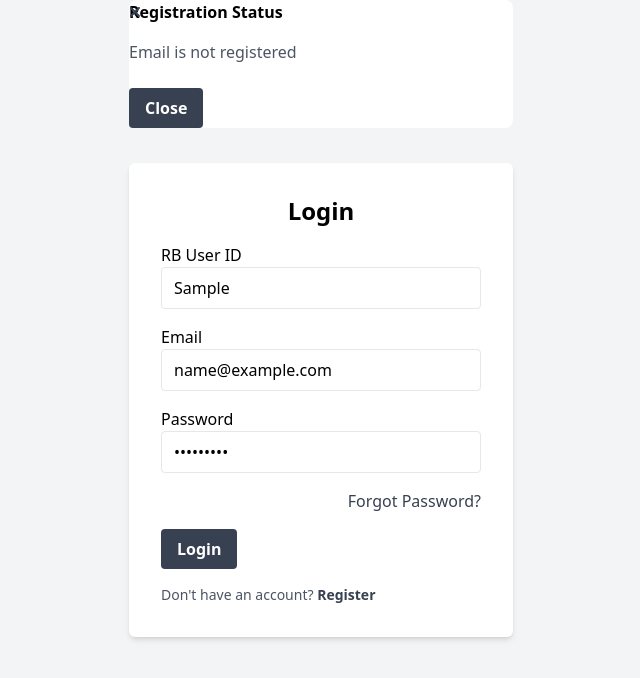
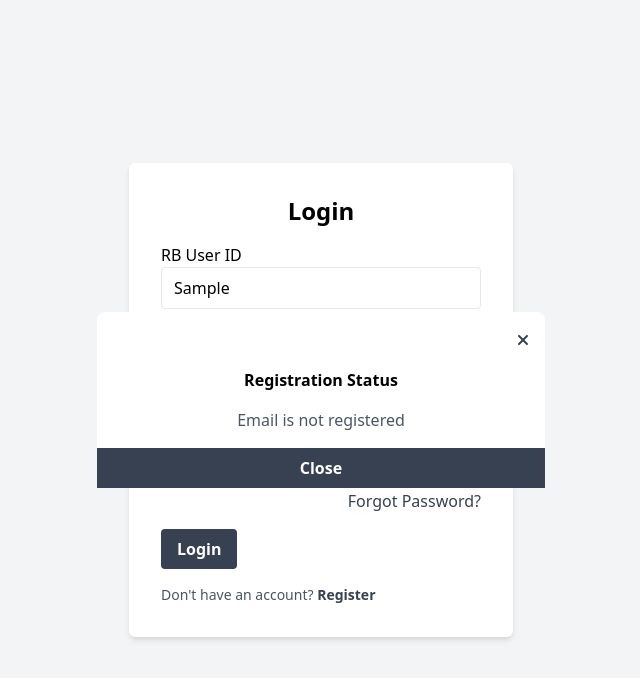
Before and after one commit to muhammadsohail17/redbooth-clockify-integration, a Next.js app: page /login in a window 1280 px wide. Both pictures are taken after typing "Sample", "name@example.com", "Sample123" into the empty fields and a click on the button "Login". Shown: the top 678 px of the page, without its empty margins (319-959 px from the left). Built offline with nearby package versions, Linux system fonts and the light colour scheme; no server answers.

Commit message:
login and popup issue resolved

```diff
--- a/src/common/PopUpModel.js
+++ b/src/common/PopUpModel.js
@@ -5,37 +5,35 @@ import { faTimes } from "@fortawesome/free-solid-svg-icons";
 
 const PopUpModel = ({ isOpen, closeModal, title, text }) => {
   return (
-    <>
     <Modal
       isOpen={isOpen}
       onRequestClose={closeModal}
       shouldCloseOnOverlayClick={true}
       ariaHideApp={false}
-        className="fixed z-10 inset-0 overflow-y-auto"
-        overlayClassName="fixed inset-0 bg-gray-500 bg-opacity-75"
+      className="fixed inset-0 flex justify-center items-center"
+      overlayClassName="fixed inset-0 bg-gray-500 bg-opacity-75 flex justify-center items-center"
     >
-        <div className="relative bg-white rounded-lg w-96 mx-auto p-6">
+      <div className="bg-white rounded-lg p-6 flex flex-col max-w-md w-full">
+        <div className="flex justify-end p-4">
           <button
-            className="absolute top-2 right-2 text-gray-700 hover:text-gray-800"
+            className="text-gray-700 hover:text-gray-800"
             onClick={closeModal}
           >
-            <FontAwesomeIcon
-              icon={faTimes}
-              rotate={180}
-              className="text-xl mx-2"
-            />
+            <FontAwesomeIcon icon={faTimes} className="text-xl mx-2" />
           </button>
+        </div>
+        <div className="flex flex-col items-center">
           <h1 className="text-xl font-bold mb-4">{title}</h1>
           <p className="text-gray-600">{text}</p>
+        </div>
         <button
-            className="mt-6 bg-gray-700 hover:bg-gray-800 text-white font-bold py-2 px-4 rounded"
+          className="bg-gray-700 hover:bg-gray-800 text-white font-semibold py-2 rounded-full mt-4"
           onClick={closeModal}
         >
           Close
         </button>
       </div>
     </Modal>
-    </>
   );
 };
 
--- a/src/pages/api/auth/[...nextauth].js
+++ b/src/pages/api/auth/[...nextauth].js
@@ -26,16 +26,17 @@ export const authOptions = {
             password: credentials?.password,
           }),
         });
-        const user = await res.json();
+        const responseJson = await res.json();
 
-        console.log("nextAuthuser", user);
+        console.log("nextAuthuser", responseJson);
 
-        if (user) {
-          // Include rbUserId in the user object
+        if (res.ok) {
+          const user = responseJson;
           user.rbUserId = credentials.rbUserId;
           return user; // Return the user object on successful authentication
         } else {
-          return null; // Return null on failed authentication
+          // Authentication failed
+          throw new Error(responseJson.error); // Throw an error with the specific error message
         }
       },
     }),
--- a/src/pages/login.js
+++ b/src/pages/login.js
@@ -62,22 +62,34 @@ const Login = () => {
       return;
     }
 
+    try {
       const result = await signIn("credentials", {
         rbUserId: values.rbUserId,
         email: values.email,
         password: values.password,
         redirect: false,
       });
-    setIsLoading(false);
-    console.log("result", result);
 
       if (result.error) {
         setShowModal(true);
-      setModalMessage(messages.validation.invalid);
-    } else {
+        setModalMessage(result.error);
+      } else if (result.ok) {
+        // Login was successful
         setShowModal(true);
         setModalMessage(messages.showSuccessMessage.loginSuccess);
         router.replace("/dashboard");
+      } else {
+        // Handle other cases, such as result.unknown, etc.
+        setShowModal(true);
+        setModalMessage(messages.validation.networkError);
+      }
+    } catch (error) {
+      // Handle unexpected errors or exceptions
+      console.error("An error occurred during login:", error);
+      setShowModal(true);
+      setModalMessage(messages.validation.networkError);
+    } finally {
+      setIsLoading(false);
     }
   };
 
```
Lines whose indentation alone changed are shown as unchanged.
